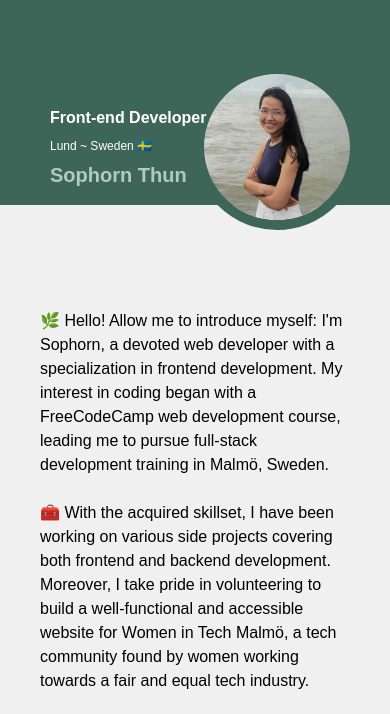
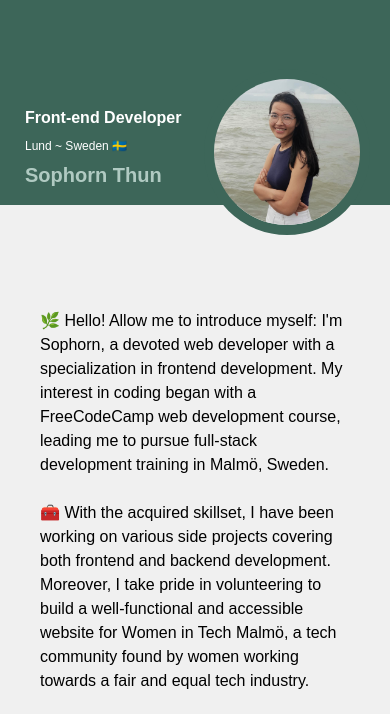
Before and after one commit to sophorn-thun/Portfolio-site, a plain HTML site: page index.html in a window 390 px wide. Shown: the part 95-809 px from the top of the page. Drawn offline with nearby package versions, Linux system fonts and the light colour scheme.

Commit message:
fixing header's style

```diff
--- a/style.css
+++ b/style.css
@@ -314,8 +314,8 @@ body{
   .profile {
     height: calc(150px + 1rem);
     width: calc(150px + 1rem);
-    right: 30px;
-    bottom: -25px;
+    right: 20px;
+    bottom: -30px;
   }
 
   .fa-bars:hover {
@@ -344,18 +344,21 @@ body{
 
   .header-name {
     margin-bottom: 5px;
+    left: 25px;
     bottom: 10px;
     font-size: 1.25rem;
   }
 
   .header-location {
     margin-bottom: 5px;
+    left: 25px;
     bottom: 45px;
     font-size: 0.75rem;
   }
 
   .header-title {
     margin-bottom: 5px;
+    left: 25px;
     bottom: 70px;
     font-size: 1rem;
   }
```
Also changed, not shown: 2 other files.
